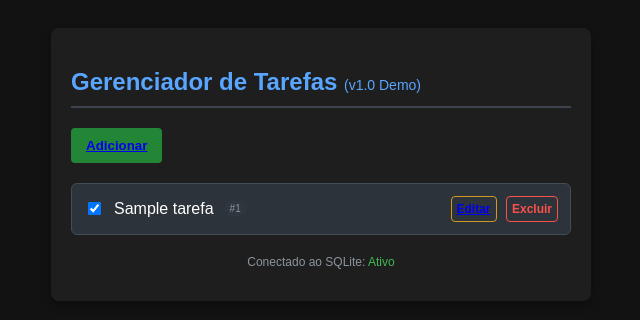
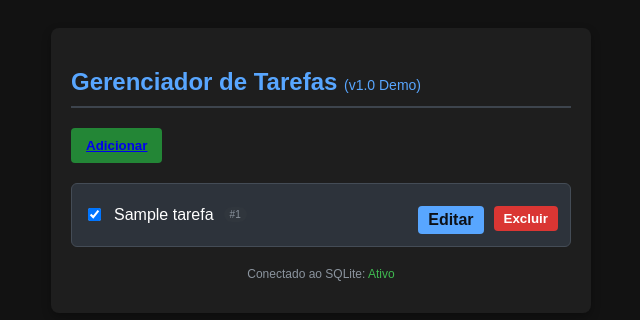
Before and after one commit to sschettinii/DevOps-Exercicio-Pratico, a Flask app: page / in a window 1280 px wide. Shown: the top 320 px of the page, without its empty margins (319-959 px from the left). Run offline with Flask 3, Linux system fonts and the light colour scheme; tables that the repository leaves empty hold one stand-in row (values such as "Sample post").

Commit message:
feat: excluir tarefas

```diff
--- a/app.py
+++ b/app.py
@@ -53,6 +53,21 @@ def add_task():
 
     return redirect("/")
 
+# Rota para excluir uma tarefa existente
+@app.route("/delete/<int:id>", methods=["POST"])
+def delete_task(id):
+    # Busca a tarefa pelo ID ou retorna um erro 404 se não existir
+    tarefa = Tarefa.query.get_or_404(id)
+
+    # Remove a tarefa da sessão do banco de dados
+    db.session.delete(tarefa)
+
+    # Salva as alterações
+    db.session.commit()
+
+    # Redireciona de volta para a lista de tarefas
+    return redirect("/")
+
 # Inicialização do servidor Flask, com o modo de depuração ativado para facilitar o desenvolvimento e a identificação de erros.
 if __name__ == '__main__':
     app.run(debug=True)
--- a/templates/index.html
+++ b/templates/index.html
@@ -37,10 +37,19 @@
                 <span>{{ tarefa.titulo }}</span>
                 <span class="badge">#{{ tarefa.id }}</span>
             </div>
-            <div class="actions">
-                <button class="btn-edit"><a href="{{ url_for('edit_task', id=tarefa.id) }}">Editar</a></button>
-                <button>Excluir</button>
-            </div>
+        <div style="display: flex; gap: 10px; margin-top: 10px;">
+
+            <a href="{{ url_for('edit_task', id=tarefa.id) }}" style="padding: 5px 10px; background-color: #58a6ff; color: #0d1117; text-decoration: none; border-radius: 4px; font-weight: bold;">
+                Editar
+            </a>
+
+            <form action="{{ url_for('delete_task', id=tarefa.id) }}" method="POST" style="margin: 0;" onsubmit="return confirm('Tem certeza que deseja excluir esta tarefa?');">
+                <button type="submit" style="padding: 5px 10px; background-color: #da3633; color: white; border: none; border-radius: 4px; font-weight: bold; cursor: pointer;">
+                    Excluir
+                </button>
+            </form>
+
+        </div>
         </li>
         {% endfor %}
     </ul>
```
